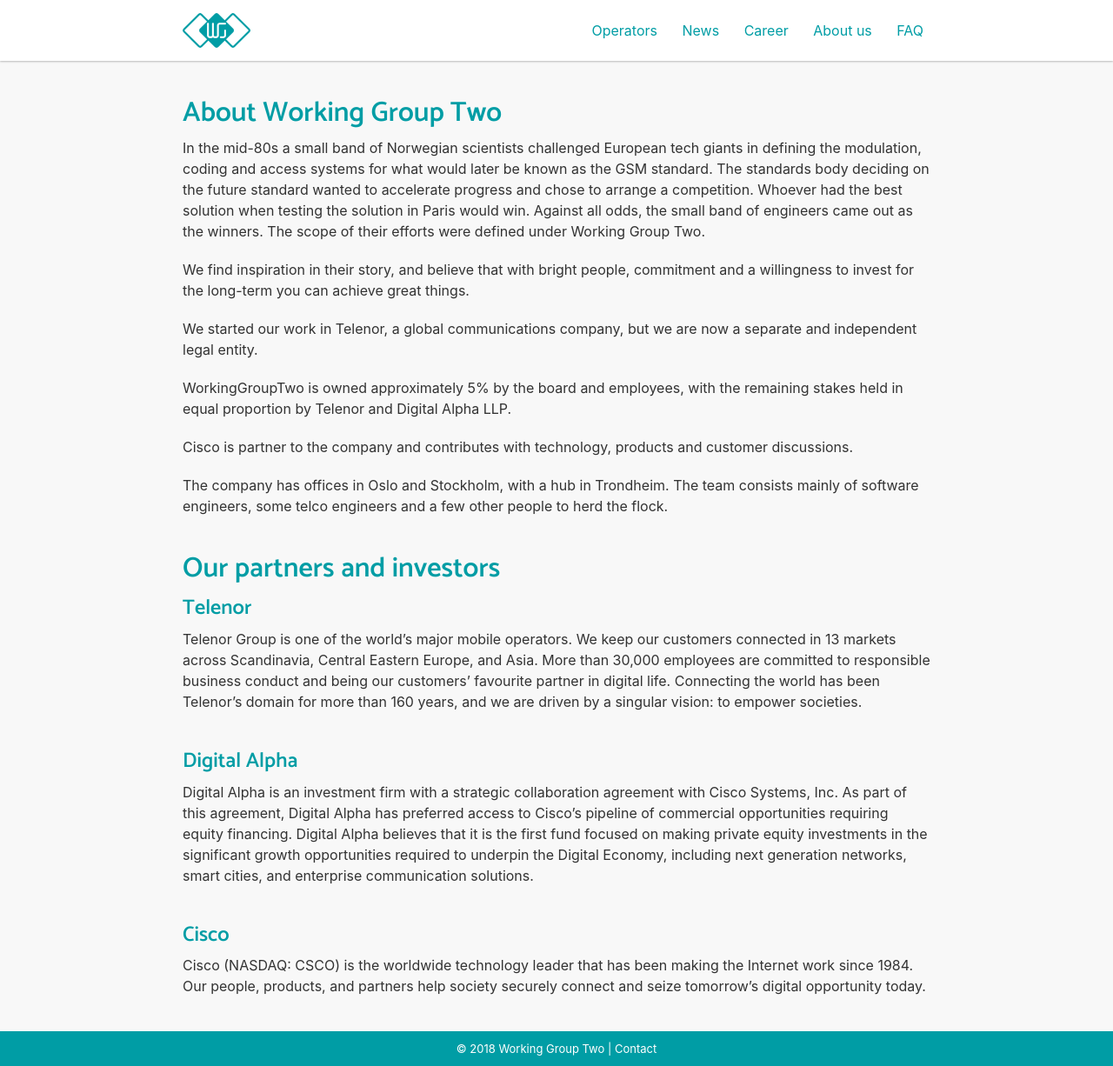
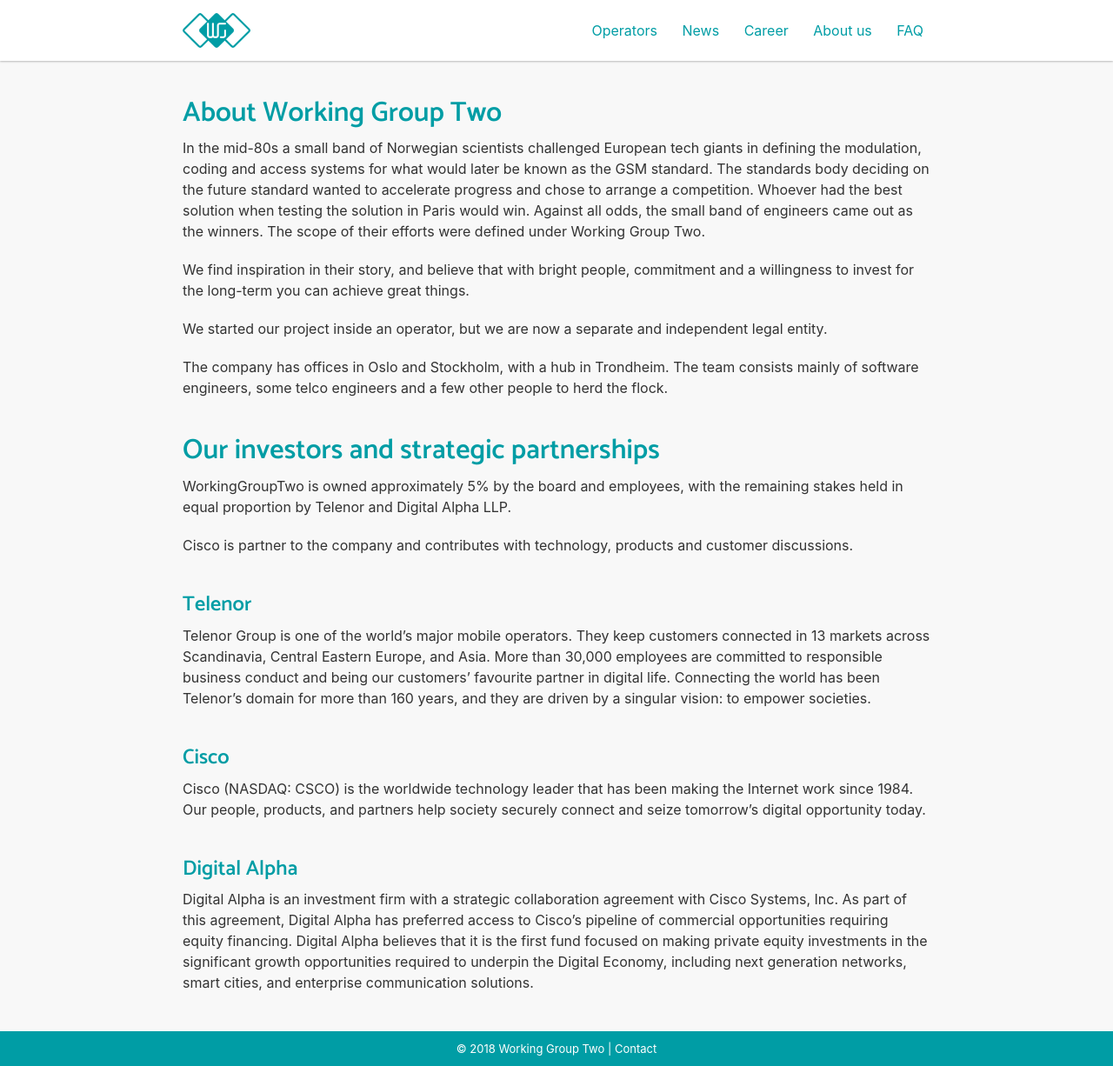
Before and after one commit to working-group-two/engineering-blog, a Jekyll site: the page built from pages/about.md, in a window 1280 px wide and 1226 px high. Shown: the whole window at 87% size. Built offline with Jekyll 4.4.1, drawn with Linux system fonts in a browser that asks for light colours; nearby versions of some CDN libraries.

Commit message:
Update about.md
text edits

```diff
--- a/pages/about.md
+++ b/pages/about.md
@@ -10,24 +10,24 @@
 
 We find inspiration in their story, and believe that with bright people, commitment and a willingness to invest for the long-term you can achieve great things.
 
-We started our work in Telenor, a global communications company, but we are now a separate and independent legal entity.
+We started our project inside an operator,  but we are now a separate and independent legal entity.
+
+The company has offices in Oslo and Stockholm, with a hub in Trondheim. The team consists mainly of software engineers, some telco engineers and a few other people to herd the flock.
+
+## Our investors and strategic partnerships
 
 WorkingGroupTwo is owned approximately 5% by the board and employees, with the remaining stakes held in equal proportion by Telenor and Digital Alpha LLP.
 
 Cisco is partner to the company and contributes with technology, products and customer discussions.
 
-The company has offices in Oslo and Stockholm, with a hub in Trondheim. The team consists mainly of software engineers, some telco engineers and a few other people to herd the flock.
-
-## Our partners and investors
-
 ### Telenor
 
-Telenor Group is one of the world’s major mobile operators. We keep our customers connected in 13 markets across Scandinavia, Central Eastern Europe, and Asia. More than 30,000 employees are committed to responsible business conduct and being our customers’ favourite partner in digital life. Connecting the world has been Telenor’s domain for more than 160 years, and we are driven by a singular vision: to empower societies.
+Telenor Group is one of the world’s major mobile operators. They keep customers connected in 13 markets across Scandinavia, Central Eastern Europe, and Asia. More than 30,000 employees are committed to responsible business conduct and being our customers’ favourite partner in digital life. Connecting the world has been Telenor’s domain for more than 160 years, and they are driven by a singular vision: to empower societies.
+
+### Cisco
+
+Cisco (NASDAQ: CSCO) is the worldwide technology leader that has been making the Internet work since 1984. Our people, products, and partners help society securely connect and seize tomorrow's digital opportunity today.
 
 ### Digital Alpha
 
 Digital Alpha is an investment firm with a strategic collaboration agreement with Cisco Systems, Inc. As part of this agreement, Digital Alpha has preferred access to Cisco’s pipeline of commercial opportunities requiring equity financing. Digital Alpha believes that it is the first fund focused on making private equity investments in the significant growth opportunities required to underpin the Digital Economy, including next generation networks, smart cities, and enterprise communication solutions.
-
-### Cisco
-
-Cisco (NASDAQ: CSCO) is the worldwide technology leader that has been making the Internet work since 1984. Our people, products, and partners help society securely connect and seize tomorrow's digital opportunity today.
```
